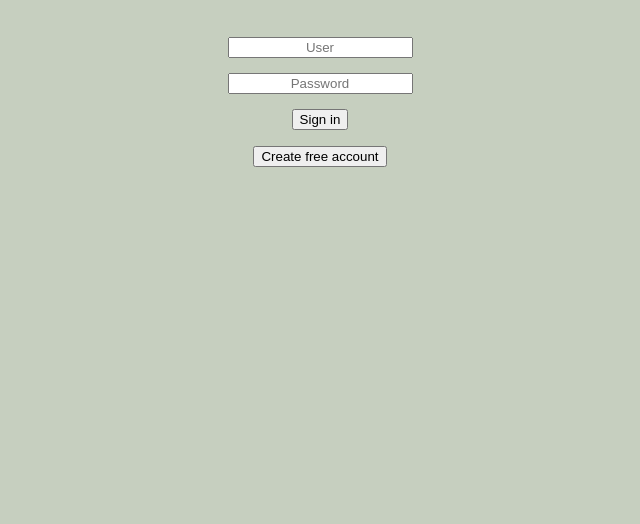
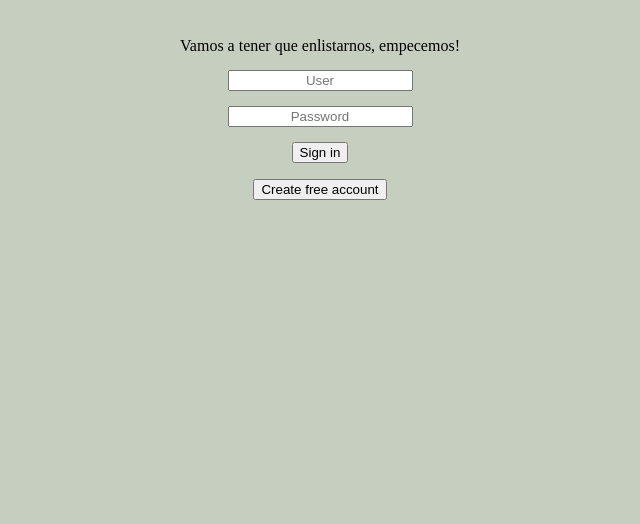
Before and after one commit to harvyr/To-do, a plain HTML site: page index.html in a window 1280 px wide. Shown: the part 276-800 px from the top of the page, without its empty margins (320-960 px from the left). Drawn offline with Linux system fonts and the light colour scheme; a web font is replaced by a local one.

Commit message:
Se agrego texto adicional

```diff
--- a/index.html
+++ b/index.html
@@ -10,6 +10,7 @@
 <body>
     <div class="center-box"> <!--Pagina de registro-->
         <h1 class="title-text">Homeworks +</h1>
+        <p1>Vamos a tener que enlistarnos, empecemos!</p1>
         <form action="/registro">
         <div class="center"><input style="text-align: center" type="text"
             required placeholder = "User"></div>
```
